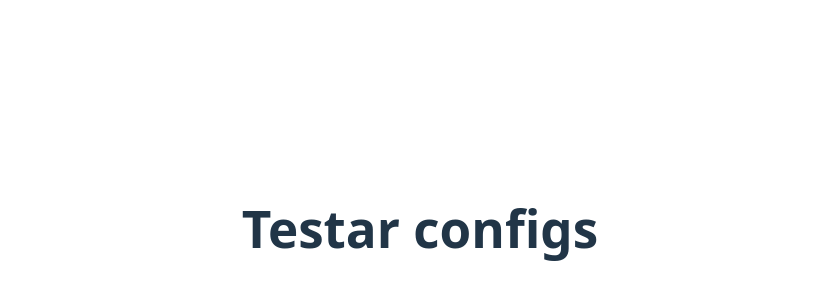
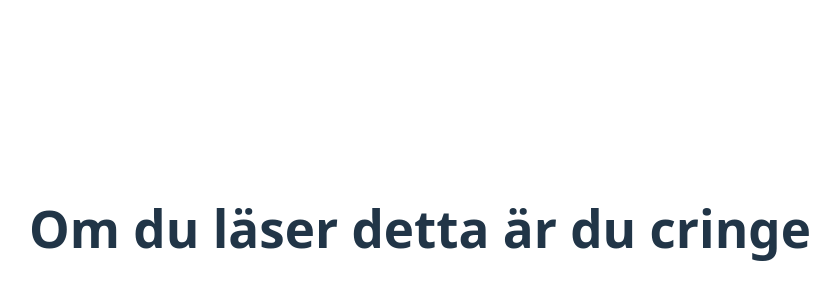
Before and after one commit to HugoEklund/PortfolioWeb, a React (Vite) app in the folder Frontend/: page / in a window 1280 px wide. Shown: the part 172-472 px from the top of the page, without its empty margins (220-1060 px from the left). Built offline with nearby package versions, Linux system fonts and the light colour scheme.

Commit message:
final bash test

```diff
--- a/Frontend/src/App.jsx
+++ b/Frontend/src/App.jsx
@@ -6,7 +6,7 @@ function App() {
 
   return (
     <>
-      <h1>Testar configs</h1>
+      <h1>Om du läser detta är du cringe</h1>
     </>
   )
 }
```
